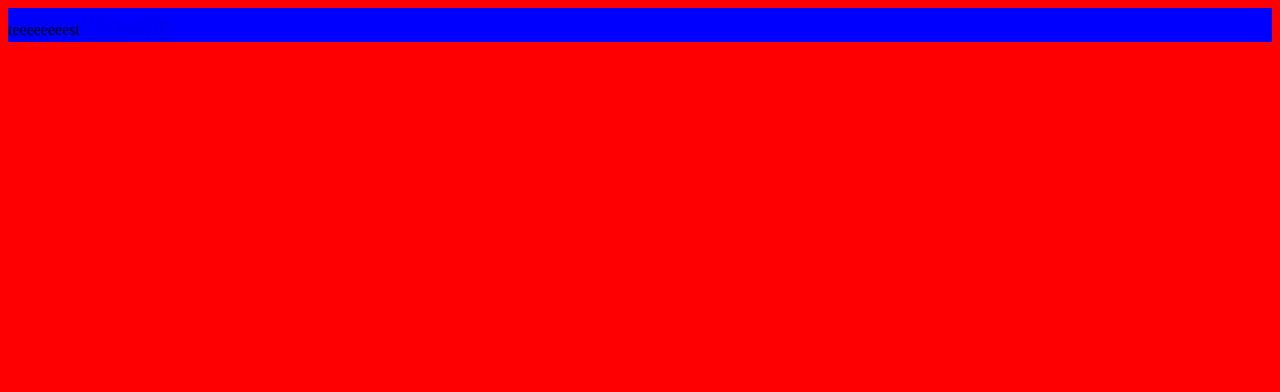
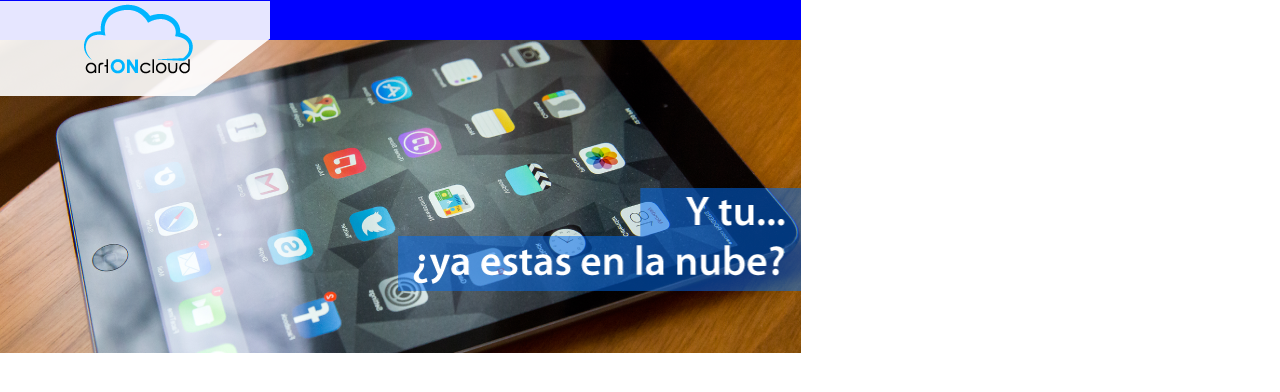
Before and after one commit to armando1717/HtmlProjects, a plain HTML site: page project1/index.html in a window 1280 px wide. Drawn offline with Linux system fonts and the light colour scheme; files that its build step writes are made by us from their sources.

Commit message:
add new images and css file modified, logo implemented

```diff
--- a/project1/css/css1.css
+++ b/project1/css/css1.css
@@ -1,13 +1,46 @@
 body{
 
-	background-color:red;
+
+	background-color:;
+	margin:0 auto;
+	height:900px;
 }
-#div1{
+#header{
+	position:relative;
+	background-image:url(../images/ipad.png);
+	width:801px;
+	height:353px;
+	z-index: 1;
+}
+#background{
+	position:relative;
+	margin-top:-5%;
+	z-index: -1;
+}
 
+#logo{
+	position:absolute;
+	margin-left:10%;
+}
+
+#logoBackpart1{
+	position:absolute;
+
+}
+#logoBackpart2{
+	psotion:absolute;
+	width: 100%;
+	height: 40px;
 	background-color:blue;
+	z-index: -1;
 
-	height:;
 }
-a{
-	font-size:30px;
+
+#ytuya{
+	postion:absolute;
+	background-image:url(../images/ytuya.png);
+	width: 409;
+	height: 113px;
+	margin-top:20%;
+	margin-left:49%;
 }
--- a/project1/index.html
+++ b/project1/index.html
@@ -1,16 +1,31 @@
 <!DOCTYPE html>
 <html>
 	<head>
-		<link rel="stylesheet" type="text/css" href="css1.css">
+		<link rel="stylesheet" type="text/css" href="css/css1.css">
 		<title>
 			Test 1
 		</title>
 	</head>
 
 	<body>
-		<div id="div1">
-			teeeeeeeest
-			<a href="http://www.google.com">Google</a>
+
+		<div id="header">
+
+			<div id="logoBackpart1">
+				<img src="images/backLogo.png"></img>
+			</div>
+			<div id="logo">
+				<img src="images/logo.png"></img>
+			</div>
+			<div id="logoBackpart2">
+			</div>
+			<div id="background">
+				<!--<img src="images/ipad.png"  -->alt="ipad"/>
+			</div>
+			<div id="ytuya">
+				<!-- <img src="images/ytuya.png"></img> -->
+			</div>
+
 		</div>
 	</body>
 </html>
```
Also changed, not shown: project1/images/backLogo.png (added), project1/images/circuloEjemplo.png (added), project1/images/device.png (added), project1/images/ipad.png (added), project1/images/logo.png (added), project1/images/ytuya.png (added), 1 other file.
